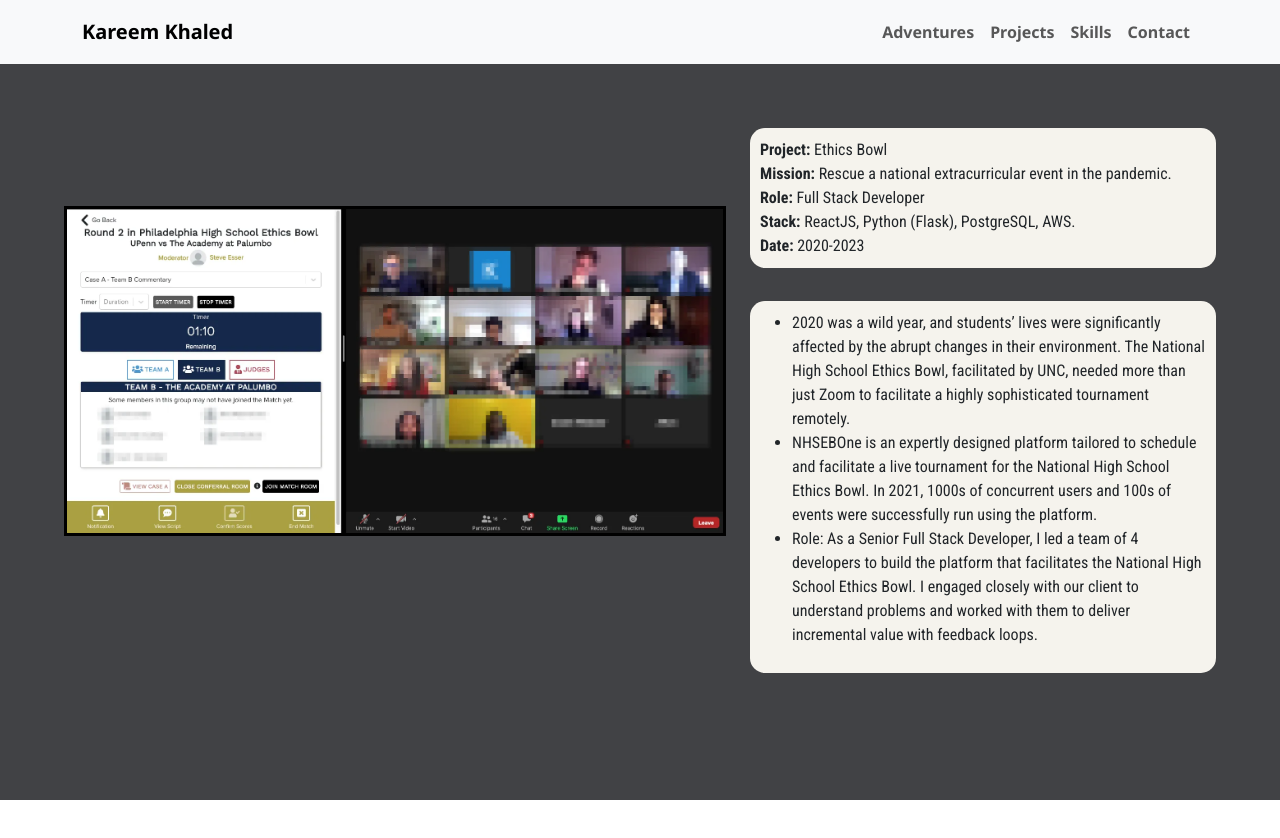
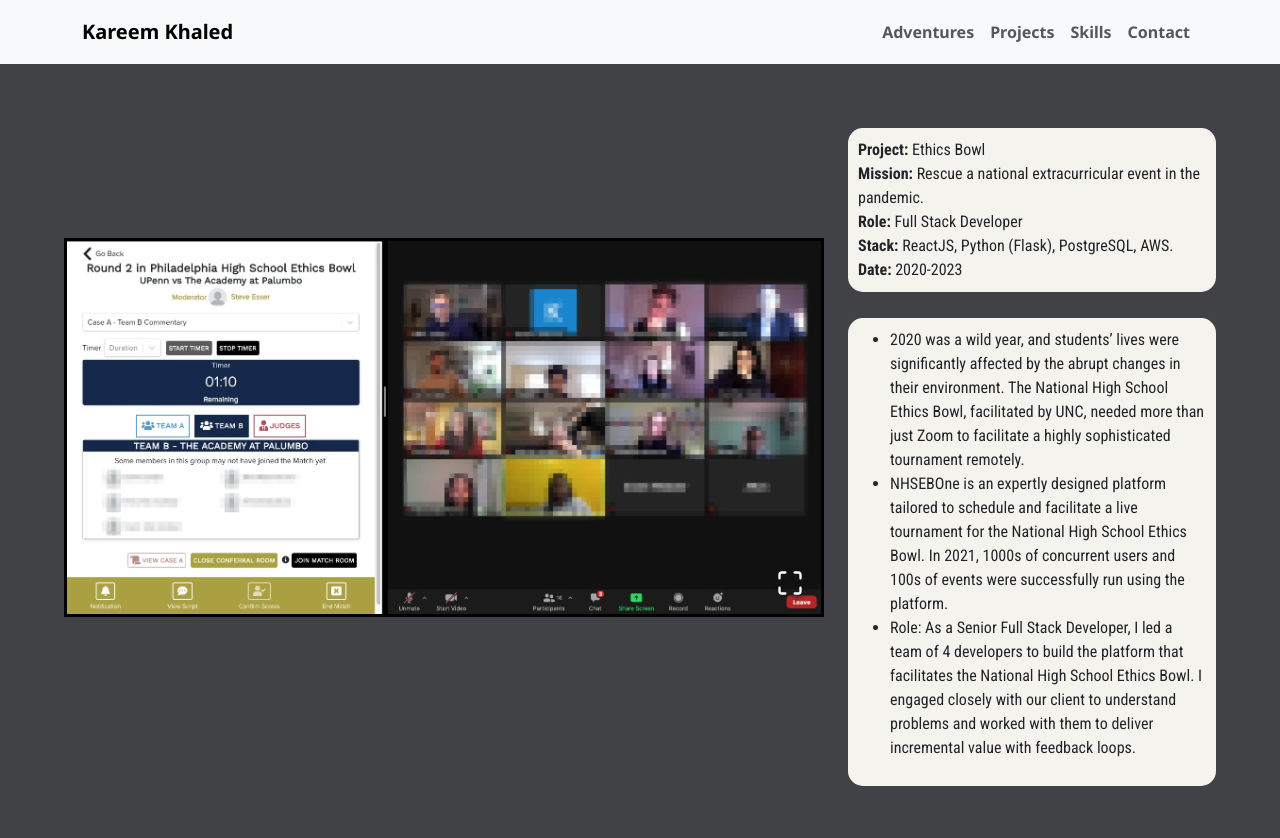
Before and after one commit to CSG55/kareem-portfolio, a React (Create React App) app in the folder kareem-portfolio/: page /project/ethics-bowl in a window 1280 px wide. Shown: the top 838 px of the page. Before the commit the page ends 800 px from the top, so only its background shows below. Built offline with nearby package versions, Linux system fonts and the light colour scheme.

Commit message:
solving bad img zoom with react image gallery, using fullscreen

```diff
--- a/kareem-portfolio/package.json
+++ b/kareem-portfolio/package.json
@@ -14,6 +14,7 @@
     "react": "^18.2.0",
     "react-bootstrap": "^2.8.0",
     "react-dom": "^18.2.0",
+    "react-image-gallery": "^1.3.0",
     "react-router": "^6.14.2",
     "react-router-dom": "^6.15.0",
     "react-scripts": "5.0.1",
--- a/kareem-portfolio/src/components/Projects/ProjectView.js
+++ b/kareem-portfolio/src/components/Projects/ProjectView.js
@@ -1,18 +1,42 @@
-import React from 'react';
+import React, {useRef} from 'react';
 import {Col, Row} from "react-bootstrap";
 import {SummaryBlock} from "../common";
+import ImageGallery from "react-image-gallery";
+
 
 function ProjectView({title, mission, role, stack, date, description, image}) {
-    console.log(description)
-    console.log(typeof (description))
+    const imageGalleryRef = useRef(null);
+
+    const onImageClickHandler = () => {
+        console.log(imageGalleryRef.current)
+        if (imageGalleryRef.current.state.isFullscreen){
+            imageGalleryRef.current.exitFullScreen();
+        } else {
+            imageGalleryRef.current.fullScreen();
+
+        }
+    };
+
+    const images = [
+        {
+            original: image,
+            originalAlt:`${title} project photo`,
+        },
+    ];
 
     return (
         <div className="project-view">
             <Row>
-                <Col className={'project-img'} sm={12} md={7} lg={7}>
-                    <img src={image} alt={`${title} project photo`}></img>
+                <Col className={'project-img'} sm={12} md={8} lg={8}>
+                    <ImageGallery
+                        items={images}
+                        showPlayButton={false}
+                        useBrowserFullscreen={false}
+                        ref={imageGalleryRef}
+                        onClick={onImageClickHandler}
+                    />
                 </Col>
-                <Col sm={12} lg={5}>
+                <Col sm={12} md={4} lg={4}>
                     <div className="project-summary">
                         {title &&
                             <SummaryBlock name={'Project'} content={title}/>
--- a/kareem-portfolio/src/styles/vendor.scss
+++ b/kareem-portfolio/src/styles/vendor.scss
@@ -1,4 +1,5 @@
 @import 'variables';
+@import "~react-image-gallery/styles/scss/image-gallery.scss";
 
 .Typewriter.code-theme {
   background-color: black;
```
Also changed, not shown: 1 other file (tests, documents, lock files or other folders).
